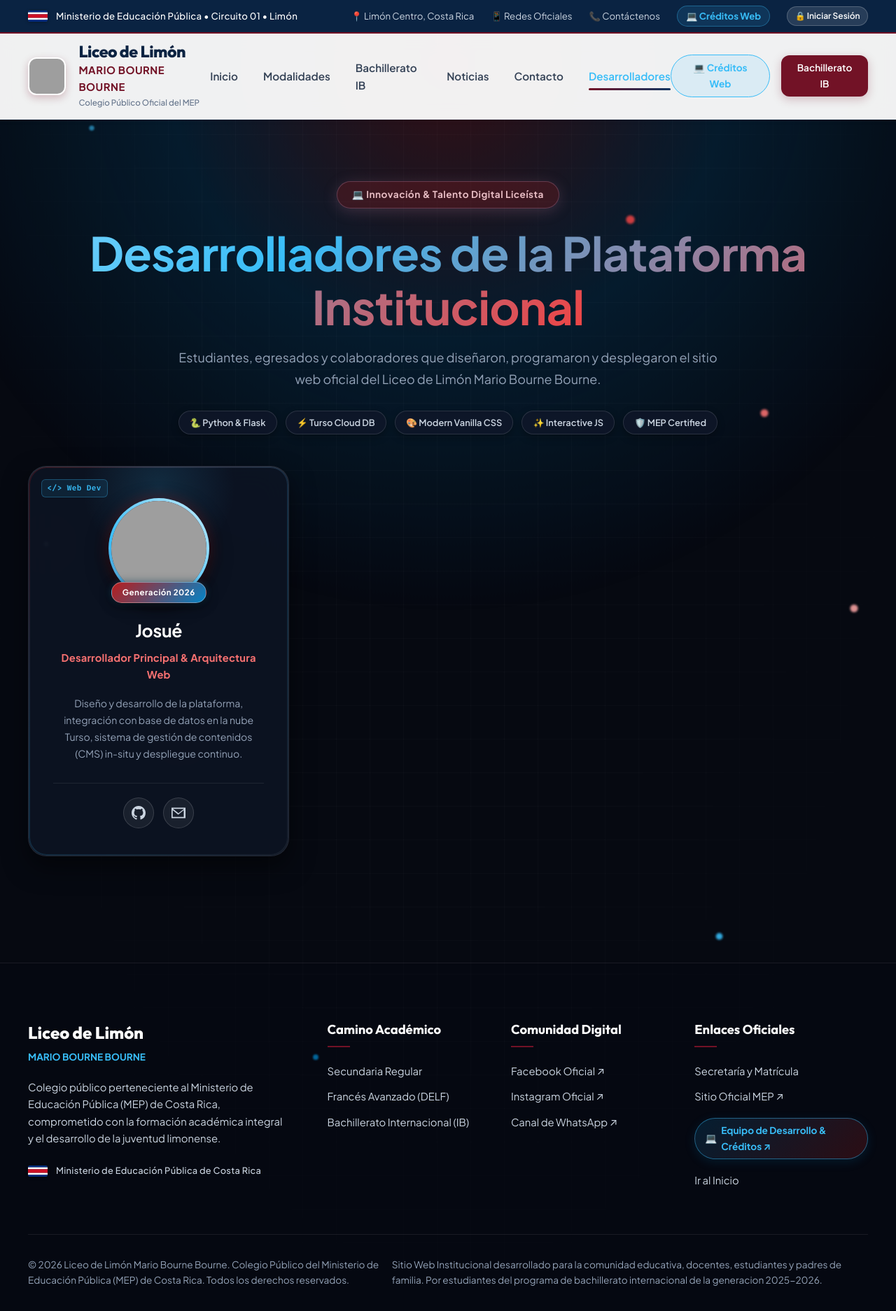
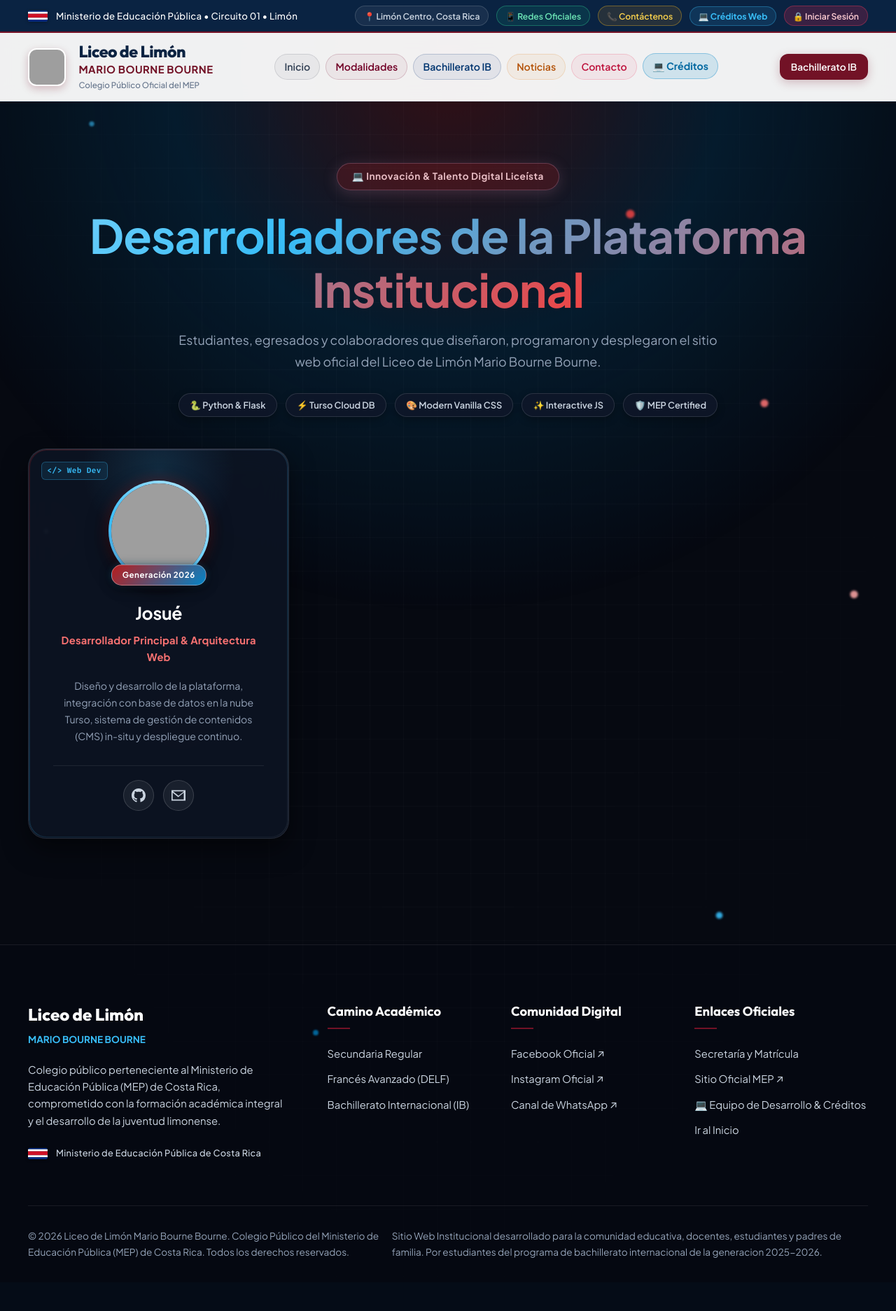
Before and after one commit to JosueXT/Liceo-de-Limon-Mario-Bourne-Bourne-web, a Flask app: page /equipo in a window 1280 px wide; the page is wider, and only the part inside the window is pictured. Shown: that part at 70% size. After the commit the page ends 1798 px from the top of that part, so only its background shows below. Run offline with Flask 3, Linux system fonts and the light colour scheme; grey boxes are pictures that could not be loaded.

Commit message:
feat(ui): armonizar elementos de la cabecera con fondos sutiles, remover duplicado de créditos y normalizar color en pie de página

```diff
--- a/static/css/main.css
+++ b/static/css/main.css
@@ -214,36 +214,82 @@ body.cms-edit-mode .mep-flag-strip:hover {
 .mep-quick-links {
   display: flex;
   align-items: center;
-  gap: 1.5rem;
+  gap: 0.65rem;
+  flex-wrap: wrap;
 }
 
 .mep-link {
   color: var(--gris-300);
-  transition: color var(--transition-fast);
+  transition: all var(--transition-fast);
   display: inline-flex;
   align-items: center;
   gap: 0.35rem;
-}
-
-.mep-link:hover {
-  color: var(--blanco);
-}
-
-.admin-portal-badge {
-  background: rgba(255, 255, 255, 0.12);
-  color: var(--blanco);
-  padding: 0.2rem 0.65rem;
+  font-size: 0.76rem;
+  font-weight: 600;
+  padding: 0.22rem 0.75rem;
   border-radius: var(--radius-full);
-  font-size: 0.75rem;
+  text-decoration: none;
+  background: rgba(255, 255, 255, 0.08);
+  border: 1px solid rgba(255, 255, 255, 0.16);
+}
+
+.mep-badge-location {
+  background: rgba(255, 255, 255, 0.06);
+  border-color: rgba(255, 255, 255, 0.14);
+  color: #cbd5e1;
+}
+
+.mep-badge-social {
+  background: rgba(16, 185, 129, 0.12);
+  border-color: rgba(52, 211, 153, 0.35);
+  color: #6ee7b7;
+}
+
+.mep-badge-social:hover {
+  background: rgba(16, 185, 129, 0.22);
+  border-color: #34d399;
+  color: #a7f3d0;
+  transform: translateY(-1px);
+}
+
+.mep-badge-contact {
+  background: rgba(245, 158, 11, 0.12);
+  border-color: rgba(251, 191, 36, 0.35);
+  color: #fcd34d;
+}
+
+.mep-badge-contact:hover {
+  background: rgba(245, 158, 11, 0.22);
+  border-color: #fbbf24;
+  color: #fef08a;
+  transform: translateY(-1px);
+}
+
+.admin-portal-badge,
+.mep-badge-admin,
+.mep-badge-login {
+  background: rgba(225, 29, 72, 0.22);
+  color: #fecdd3;
+  padding: 0.22rem 0.75rem;
+  border-radius: var(--radius-full);
+  font-size: 0.76rem;
   font-weight: 600;
-  border: 1px solid rgba(255, 255, 255, 0.2);
+  border: 1px solid rgba(244, 63, 94, 0.35);
   transition: all var(--transition-fast);
   cursor: pointer;
-}
-
-.admin-portal-badge:hover {
+  text-decoration: none;
+  display: inline-flex;
+  align-items: center;
+  gap: 0.35rem;
+}
+
+.admin-portal-badge:hover,
+.mep-badge-admin:hover,
+.mep-badge-login:hover {
   background: var(--vino);
   border-color: var(--vino-light);
+  color: #ffffff;
+  transform: translateY(-1px);
 }
 
 /* ==========================================================================
@@ -334,7 +380,7 @@ body.cms-edit-mode .mep-flag-strip:hover {
 .nav-menu {
   display: flex;
   align-items: center;
-  gap: 2.25rem;
+  gap: 0.5rem;
 }
 
 .nav-item {
@@ -342,35 +388,148 @@ body.cms-edit-mode .mep-flag-strip:hover {
 }
 
 .nav-link {
-  font-size: 0.95rem;
+  font-size: 0.88rem;
   font-weight: 600;
   color: var(--gris-700);
-  padding: 0.5rem 0;
+  padding: 0.38rem 0.82rem;
+  border-radius: var(--radius-full);
   display: inline-flex;
   align-items: center;
   gap: 0.35rem;
   position: relative;
+  text-decoration: none;
+  border: 1px solid transparent;
+  background: rgba(15, 23, 42, 0.03);
+  transition: all var(--transition-fast);
+  white-space: nowrap;
 }
 
 .nav-link::after {
-  content: '';
-  position: absolute;
-  bottom: 0;
-  left: 0;
-  width: 0;
-  height: 3px;
-  background: linear-gradient(90deg, var(--vino) 0%, var(--azul) 100%);
-  border-radius: var(--radius-full);
-  transition: width var(--transition-normal);
-}
-
-.nav-link:hover {
-  color: var(--azul-dark);
-}
-
-.nav-link:hover::after,
-.nav-link.active::after {
-  width: 100%;
+  display: none !important;
+}
+
+/* Fondos y bordes distintivos con colores armoniosos para cada elemento de la cabecera */
+.nav-pill-inicio {
+  background: rgba(15, 23, 42, 0.04);
+  border-color: rgba(15, 23, 42, 0.12);
+  color: #334155;
+}
+.nav-pill-inicio:hover, .nav-pill-inicio.active {
+  background: rgba(15, 23, 42, 0.1);
+  border-color: rgba(15, 23, 42, 0.25);
+  color: #0f172a;
+  transform: translateY(-1px);
+}
+
+.nav-pill-modalidades, .nav-pill-regular {
+  background: rgba(114, 0, 38, 0.05);
+  border-color: rgba(114, 0, 38, 0.18);
+  color: #720026;
+}
+.nav-pill-modalidades:hover, .nav-pill-modalidades.active,
+.nav-pill-regular:hover, .nav-pill-regular.active {
+  background: rgba(114, 0, 38, 0.12);
+  border-color: rgba(114, 0, 38, 0.32);
+  color: #52001b;
+  transform: translateY(-1px);
+}
+
+.nav-pill-frances {
+  background: rgba(14, 116, 144, 0.06);
+  border-color: rgba(14, 116, 144, 0.18);
+  color: #0e7490;
+}
+.nav-pill-frances:hover, .nav-pill-frances.active {
+  background: rgba(14, 116, 144, 0.14);
+  border-color: rgba(14, 116, 144, 0.32);
+  color: #155e75;
+  transform: translateY(-1px);
+}
+
+.nav-pill-ib {
+  background: rgba(0, 53, 112, 0.07);
+  border-color: rgba(0, 53, 112, 0.2);
+  color: #003570;
+}
+.nav-pill-ib:hover, .nav-pill-ib.active {
+  background: rgba(0, 53, 112, 0.15);
+  border-color: rgba(0, 53, 112, 0.35);
+  color: #00224a;
+  transform: translateY(-1px);
+}
+
+.nav-pill-noticias {
+  background: rgba(217, 119, 6, 0.06);
+  border-color: rgba(217, 119, 6, 0.18);
+  color: #b45309;
+}
+.nav-pill-noticias:hover, .nav-pill-noticias.active {
+  background: rgba(217, 119, 6, 0.14);
+  border-color: rgba(217, 119, 6, 0.32);
+  color: #92400e;
+  transform: translateY(-1px);
+}
+
+.nav-pill-redes {
+  background: rgba(16, 185, 129, 0.06);
+  border-color: rgba(16, 185, 129, 0.18);
+  color: #047857;
+}
+.nav-pill-redes:hover, .nav-pill-redes.active {
+  background: rgba(16, 185, 129, 0.14);
+  border-color: rgba(16, 185, 129, 0.32);
+  color: #065f46;
+  transform: translateY(-1px);
+}
+
+.nav-pill-identidad {
+  background: rgba(99, 102, 241, 0.06);
+  border-color: rgba(99, 102, 241, 0.18);
+  color: #4338ca;
+}
+.nav-pill-identidad:hover, .nav-pill-identidad.active {
+  background: rgba(99, 102, 241, 0.14);
+  border-color: rgba(99, 102, 241, 0.32);
+  color: #3730a3;
+  transform: translateY(-1px);
+}
+
+.nav-pill-campus {
+  background: rgba(13, 148, 136, 0.06);
+  border-color: rgba(13, 148, 136, 0.18);
+  color: #0f766e;
+}
+.nav-pill-campus:hover, .nav-pill-campus.active {
+  background: rgba(13, 148, 136, 0.14);
+  border-color: rgba(13, 148, 136, 0.32);
+  color: #115e59;
+  transform: translateY(-1px);
+}
+
+.nav-pill-contacto {
+  background: rgba(225, 29, 72, 0.06);
+  border-color: rgba(225, 29, 72, 0.18);
+  color: #be123c;
+}
+.nav-pill-contacto:hover, .nav-pill-contacto.active {
+  background: rgba(225, 29, 72, 0.14);
+  border-color: rgba(225, 29, 72, 0.32);
+  color: #9f1239;
+  transform: translateY(-1px);
+}
+
+.nav-pill-creditos,
+.nav-dev-highlight {
+  background: rgba(2, 132, 199, 0.06) !important;
+  border-color: rgba(2, 132, 199, 0.2) !important;
+  color: #0284c7 !important;
+}
+.nav-pill-creditos:hover, .nav-pill-creditos.active,
+.nav-dev-highlight:hover, .nav-dev-highlight.active {
+  background: rgba(2, 132, 199, 0.14) !important;
+  border-color: rgba(2, 132, 199, 0.35) !important;
+  color: #0369a1 !important;
+  transform: translateY(-1px);
 }
 
 .nav-actions {
@@ -3589,14 +3748,11 @@ body.cms-preview-mode .contact-info-panel.contact-info-preview-full .contact-det
 }
 
 .nav-dev-highlight {
-  color: #38bdf8 !important;
   font-weight: 700 !important;
   transition: all var(--transition-fast);
 }
 
 .nav-dev-highlight:hover {
-  color: #7dd3fc !important;
-  text-shadow: 0 0 12px rgba(56, 189, 248, 0.7);
   transform: translateY(-1px);
 }
 
--- a/templates/desarrolladores.html
+++ b/templates/desarrolladores.html
@@ -65,16 +65,16 @@
         <span data-cms-key="header_mep_tag">{{ cms.header_mep_tag }}</span>
       </div>
       <div class="mep-quick-links">
-        <span class="mep-link" style="color: #cbd5e1;" data-cms-key="header_mep_location">{{ cms.header_mep_location }}</span>
-        <a href="/#redes" class="mep-link" data-cms-key="header_social_link_text">{{ cms.header_social_link_text }}</a>
-        <a href="/#contacto" class="mep-link" data-cms-key="header_contact_link_text">{{ cms.header_contact_link_text }}</a>
-        <a href="/desarrolladores" class="mep-link mep-dev-link" style="color: #38bdf8; font-weight: 700;" title="Equipo de desarrollo de la plataforma web">💻 Créditos Web</a>
+        <span class="mep-link mep-badge-location" data-cms-key="header_mep_location">{{ cms.header_mep_location }}</span>
+        <a href="/#redes" class="mep-link mep-badge-social" data-cms-key="header_social_link_text">{{ cms.header_social_link_text }}</a>
+        <a href="/#contacto" class="mep-link mep-badge-contact" data-cms-key="header_contact_link_text">{{ cms.header_contact_link_text }}</a>
+        <a href="/desarrolladores" class="mep-link mep-badge-dev mep-dev-link" title="Equipo de desarrollo de la plataforma web">💻 Créditos Web</a>
         {% if is_admin %}
-        <a href="/admin/panel" class="admin-portal-badge" style="background: var(--azul);" title="Ir al Panel de Control">
+        <a href="/admin/panel" class="admin-portal-badge mep-badge-admin" style="background: var(--azul);" title="Ir al Panel de Control">
           ⚙️ Panel Admin
         </a>
         {% else %}
-        <a href="/login" class="admin-portal-badge" title="Iniciar sesión de administración">
+        <a href="/login" class="admin-portal-badge mep-badge-login" title="Iniciar sesión de administración">
           🔒 Iniciar Sesión
         </a>
         {% endif %}
@@ -100,19 +100,18 @@
         </a>
 
         <ul class="nav-menu" id="navMenu">
-          <li class="nav-item"><a href="/" class="nav-link">Inicio</a></li>
-          <li class="nav-item"><a href="/#modalidades" class="nav-link">Modalidades</a></li>
-          <li class="nav-item"><a href="/modalidad/ib" class="nav-link">Bachillerato IB</a></li>
-          <li class="nav-item"><a href="/#noticias" class="nav-link">Noticias</a></li>
-          <li class="nav-item"><a href="/#contacto" class="nav-link">Contacto</a></li>
-          <li class="nav-item"><a href="/desarrolladores" class="nav-link active" style="color: #38bdf8;">Desarrolladores</a></li>
+          <li class="nav-item"><a href="/" class="nav-link nav-pill-inicio">Inicio</a></li>
+          <li class="nav-item"><a href="/#modalidades" class="nav-link nav-pill-modalidades">Modalidades</a></li>
+          <li class="nav-item"><a href="/modalidad/ib" class="nav-link nav-pill-ib">Bachillerato IB</a></li>
+          <li class="nav-item"><a href="/#noticias" class="nav-link nav-pill-noticias">Noticias</a></li>
+          <li class="nav-item"><a href="/#contacto" class="nav-link nav-pill-contacto">Contacto</a></li>
+          <li class="nav-item"><a href="/desarrolladores" class="nav-link active nav-pill-creditos nav-dev-highlight">💻 Créditos</a></li>
           <li class="nav-item mobile-only-nav-item">
             <a href="/modalidad/ib" class="btn btn-vino btn-sm mobile-nav-btn">Bachillerato IB</a>
           </li>
         </ul>
 
         <div class="nav-actions">
-          <a href="/desarrolladores" class="btn btn-outline-white btn-sm desktop-only-btn dev-action-pill" style="border-color: #38bdf8; color: #38bdf8; font-weight: 700; background: rgba(56, 189, 248, 0.12);" title="Página actual de créditos">💻 Créditos Web</a>
           <a href="/modalidad/ib" class="btn btn-vino btn-sm desktop-only-btn">Bachillerato IB</a>
           <button class="mobile-nav-toggle" id="mobileNavToggle" aria-label="Abrir menú de navegación" aria-expanded="false">
             <span class="hamburger-bar"></span>
@@ -353,11 +352,7 @@
           <div class="footer-links-list">
             <a href="/#contacto" class="footer-link-item" data-cms-key="footer_col3_link1">{{ cms.footer_col3_link1 }}</a>
             <a href="https://www.mep.go.cr" target="_blank" rel="noopener" class="footer-link-item" data-cms-key="footer_col3_link2">{{ cms.footer_col3_link2 }}</a>
-            <div style="margin: 0.4rem 0;">
-              <a href="/desarrolladores" class="footer-credit-pill" title="Equipo de desarrollo y créditos web">
-                <span>💻</span> Equipo de Desarrollo & Créditos ↗
-              </a>
-            </div>
+            <a href="/desarrolladores" class="footer-link-item" data-cms-key="footer_col3_link_dev">💻 Equipo de Desarrollo & Créditos</a>
             <a href="/" class="footer-link-item" data-cms-key="footer_col3_link3">{{ cms.footer_col3_link3 }}</a>
           </div>
         </div>
--- a/test_app.py
+++ b/test_app.py
@@ -799,13 +799,13 @@ class LiceoLimonTestCase(unittest.TestCase):
         html_home = res_home.get_data(as_text=True)
         self.assertIn('mep-dev-link', html_home)
         self.assertIn('nav-dev-highlight', html_home)
-        self.assertIn('footer-credit-pill', html_home)
+        self.assertIn('footer_col3_link_dev', html_home)
 
         res_ib = self.client.get('/modalidad/ib')
         html_ib = res_ib.get_data(as_text=True)
         self.assertIn('mep-dev-link', html_ib)
         self.assertIn('nav-dev-highlight', html_ib)
-        self.assertIn('footer-credit-pill', html_ib)
+        self.assertIn('footer_col3_link_dev', html_ib)
 
         # 2. Login y acceso a la pestaña de Desarrolladores en el panel de control
         self.client.post('/api/auth/login',
```
Also changed, not shown: templates/index.html (+15 -20 lines), templates/modalidad.html (+11 -16 lines).
